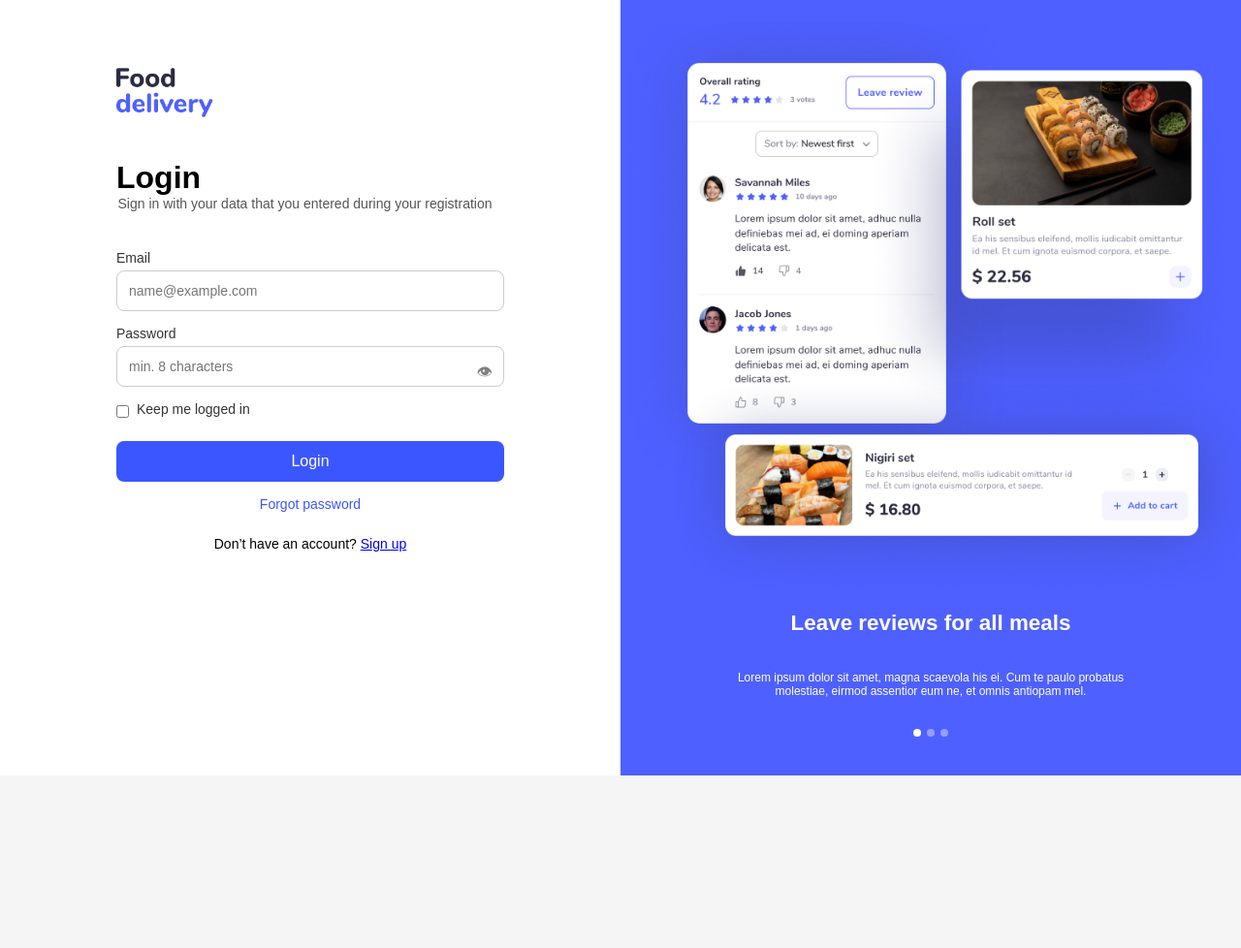
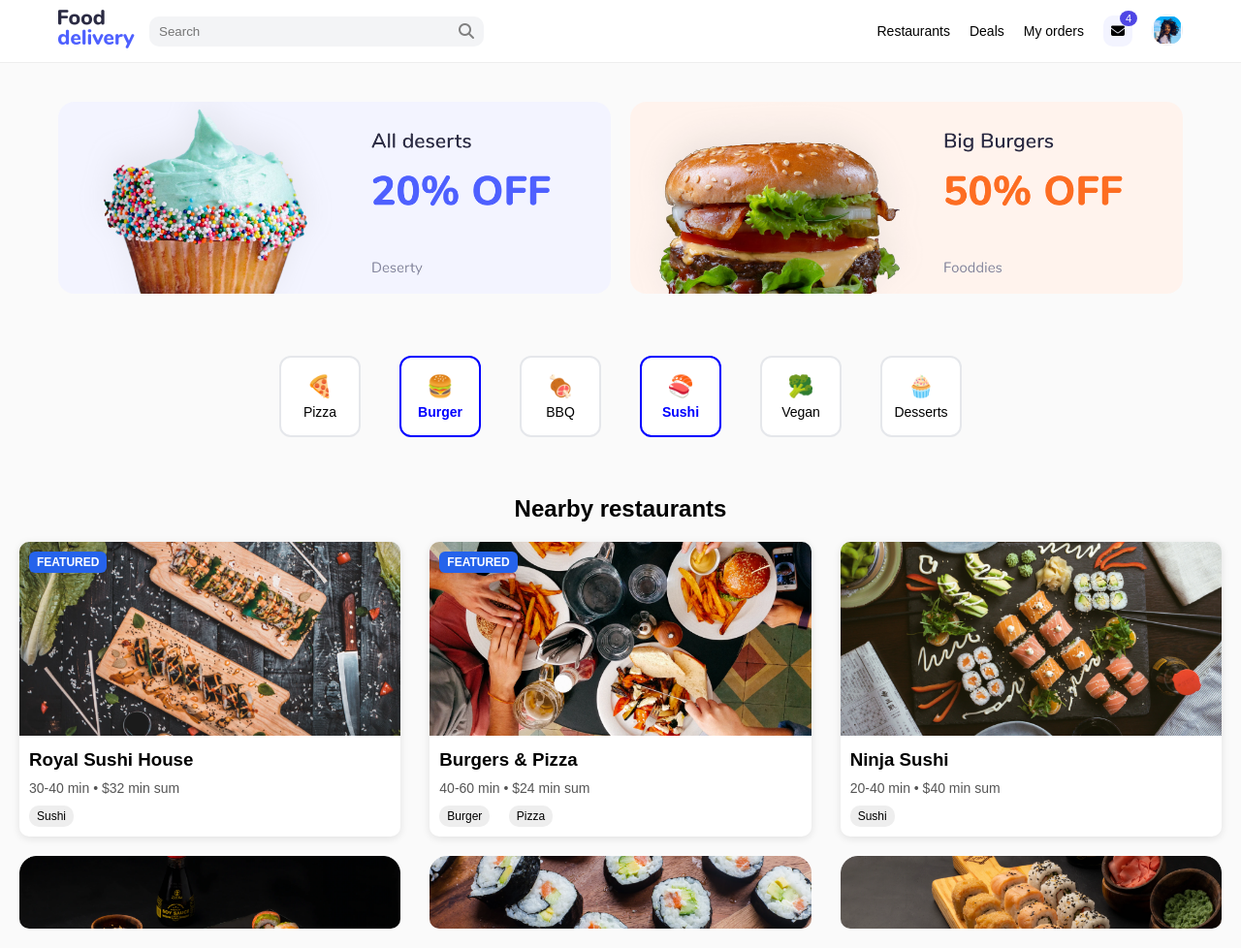
Before and after one commit to AlexandruGol/1, a plain HTML site: page index.html in a window 1280 px wide. Shown: the whole page at 97% size. Before the commit the page ends 800 px from the top, so only its background shows below. Drawn offline with Linux system fonts and the light colour scheme.

Commit message:
Add files via upload

```diff
--- a/index.html
+++ b/index.html
@@ -1,69 +1,103 @@
 <!DOCTYPE html>
 <html lang="en">
-
 <head>
   <meta charset="UTF-8">
   <meta name="viewport" content="width=device-width, initial-scale=1.0">
+  <title>Food Delivery</title>
   <link rel="stylesheet" href="style.css">
-  <link rel="shortcut icon" href="Food del.png">
-  <title>Food delivery 1</title>
+  <link rel="stylesheet" href="https://cdnjs.cloudflare.com/ajax/libs/font-awesome/6.4.0/css/all.min.css">
+  <link rel="icon" href="Food del.png">
 </head>
-
 <body>
-  <main class="container">
-
-    <!-- Stânga: Login -->
-    <section class="left">
-      <div>
-        <img src="Food del.png" alt="Logo Food Delivery" class="logo">
+<main>
+  <!-- Navbar -->
+  <header>
+    <div class="navbar">
+      <!-- Left -->
+      <div class="left-side">
+        <div class="logo">
+          <img src="Food del.png" alt="Logo">
         </div>
-        <h1>Login</h1>
-        <p class="subtitle">Sign in with your data that you entered during your registration</p>
-      <div class="login-box">
-        <label>Email</label>
-        <input type="email" placeholder="name@example.com">
-
-        <label>Password</label>
-        <div class="password-wrapper">
-          <input type="password" placeholder="min. 8 characters">
-          <span class="toggle-password">👁</span>
+        <div class="search-box">
+          <input type="text" placeholder="Search">
+          <i class="fa fa-search"></i>
+        </div>
       </div>
 
-        <div class="checkbox-row">
-          <input type="checkbox" id="keepLoggedIn">
-          <label for="keepLoggedIn">Keep me logged in</label>
+      <!-- Right -->
+      <div class="nav-links">
+        <a href="#">Restaurants</a>
+        <a href="#">Deals</a>
+        <a href="#">My orders</a>
+
+        <div class="notif">
+          <i class="fa fa-envelope"></i>
+          <span>4</span>
         </div>
 
-        <button>Login</button>
-        <a href="#" class="forgot">Forgot password</a>
+        <div class="profile">
+          <img src="profile.png" alt="Profile">
+        </div>
+      </div>
+    </div>
+  </header>
+
+  <!-- Promo banners -->
+  <section class="banners">
+    <div class="banner">
+      <img src="des.png" alt="desserts">
     </div>
 
-      <p class="signup">Don’t have an account? <a href="#">Sign up</a></p>
+    <div class="banner">
+      <img src="bur.png" alt="burger">
+    </div>
   </section>
 
-    <!-- Dreapta: Imagini + text -->
-    <section class="right">
+  <!-- Categories -->
+  <section class="categories">
+    <div class="category"><span>🍕</span><p>Pizza</p></div>
+    <div class="category active"><span>🍔</span><p>Burger</p></div>
+    <div class="category"><span>🍖</span><p>BBQ</p></div>
+    <div class="category active"><span>🍣</span><p>Sushi</p></div>
+    <div class="category"><span>🥦</span><p>Vegan</p></div>
+    <div class="category"><span>🧁</span><p>Desserts</p></div>
+  </section>
 
-      <div class="images-wrapper">
-        <img src="image copy.png" alt="comments" id="com">
-        <img src="image copy 3.png" alt="rol set" id="rol">
-        <img src="image.png" alt="nigiri" id="nigiri">
+  <!-- Restaurants -->
+  <section class="restaurants">
+    <h2>Nearby restaurants</h2>
+    <div class="cards">
+      <div class="card featured">
+        <span class="featured-badge">FEATURED</span>
+        <img src="royal.png" alt="Royal Sushi House">
+        <h3>Royal Sushi House</h3>
+        <p>30-40 min • $32 min sum</p>
+        <span class="tag">Sushi</span>
       </div>
 
-      <h2>Leave reviews for all meals</h2>
-      <p id="Lorem">
-        Lorem ipsum dolor sit amet, magna scaevola his ei. Cum te paulo probatus molestiae,
-        eirmod assentior eum ne, et omnis antiopam mel.
-      </p>
-
-      <div class="dots">
-        <span class="dot active"></span>
-        <span class="dot"></span>
-        <span class="dot"></span>
+      <div class="card featured">
+        <span class="featured-badge">FEATURED</span>
+        <img src="bur&pi.png" alt="Burgers & Pizza">
+        <h3>Burgers & Pizza</h3>
+        <p>40-60 min • $24 min sum</p>
+        <span class="tag">Burger</span>
+        <span class="tag">Pizza</span>
       </div>
 
+      <div class="card">
+        <img src="ninja.png" alt="Ninja Sushi">
+        <h3>Ninja Sushi</h3>
+        <p>20-40 min • $40 min sum</p>
+        <span class="tag">Sushi</span>
+      </div>
+    </div>
+
+    <div class="cards extra-images">
+      <img src="roly.png" alt="" id="roly">
+      <img src="bu.png" alt="" id="bu">
+      <img src="ni.png" alt="" id="ni">
+    </div>
   </section>
 </main>
 </body>
-
 </html>
--- a/style.css
+++ b/style.css
@@ -1,286 +1,244 @@
-/* Reset */
-* {
-  box-sizing: border-box;
+body {
   margin: 0;
-  padding: 0;
+  font-family: Arial, sans-serif;
+  background: #fafafa;
 }
 
-body {
-  font-family: Arial, sans-serif;
-  background: #f5f5f5;
+/* Navbar */
+.navbar {
+  display: flex;
+  align-items: center;
+  justify-content: space-between;
+  padding: 10px 20px;
+  border-bottom: 1px solid #eee;
+  background: white;
+  flex-wrap: wrap;
 }
 
-/* Layout principal */
-.container {
+.left-side {
   display: flex;
-  flex-wrap: wrap;
-  min-height: 100vh;
+  align-items: center;
+  gap: 15px;
 }
 
-/* ---------------- Stânga ---------------- */
-.left {
-  flex: 1 1 400px;
-  background: white;
-  padding: 30px 30px 40px; /* ↑ am mărit padding-top ca să coboare login */
+.logo img {
+  height: 40px;
 }
 
-
-
-.logo {
-  width: 100px;
-  height: auto;
-  margin-left: 90px;
-  margin-top: 40px;
-}
-
-h1 {
-  font-size: 2rem;
-  margin-left: 90px;
-  margin-top: 40px;
-}
-
-.subtitle {
-  font-size: 14px;
-  color: #555;
-  text-align: left;
-  margin-bottom: 20px;
-  padding-left: 5px;
-  margin-left: 86.5px;
-}
-
-.login-box {
-  max-width: 400px;
-  margin: 40px auto 0;
-}
-
-label {
-  display: block;
-  font-size: 14px;
-  margin-bottom: 5px;
-  color: #333;
-}
-
-input[type="email"],
-input[type="password"] {
-  width: 100%;
-  padding: 12px;
-  border: 1px solid #ccc;
-  border-radius: 8px;
-  margin-bottom: 15px;
-  font-size: 14px;
-}
-
-.password-wrapper {
+.search-box {
+  display: flex;
+  align-items: center;
   position: relative;
 }
 
-.password-wrapper .toggle-password {
+.search-box input {
+  padding: 8px 35px 8px 10px;
+  border: none;
+  border-radius: 10px;
+  background: #f3f4f6;
+  width: 200px;
+}
+
+.search-box i {
   position: absolute;
-  right: 12px;
-  top: 50%;
-  transform: translateY(-50%);
-  cursor: pointer;
+  right: 10px;
   color: gray;
 }
 
-.checkbox-row {
+.nav-links {
   display: flex;
   align-items: center;
-  margin-bottom: 20px;
+  gap: 20px;
+  font-size: 14px;
+  flex-wrap: wrap;
+}
+.nav-links a {
+  text-decoration: none;
+  color: black;
 }
 
-.checkbox-row label {
-  margin-left: 8px;
+.notif {
+  position: relative;
+  background: #f3f4ff;
+  padding: 8px;
+  border-radius: 10px;
+}
+.notif span {
+  position: absolute;
+  top: -5px;
+  right: -5px;
+  background: #4f46e5;
+  color: white;
+  font-size: 11px;
+  padding: 2px 6px;
+  border-radius: 50%;
+}
+
+.profile img {
+  width: 32px;
+  height: 32px;
+  border-radius: 50%;
+}
+
+/* Banners */
+.banners {
+  display: grid;
+  grid-template-columns: 1fr;
+  gap: 20px;
+  padding: 20px;
+}
+.banner {
+  position: relative;
+  overflow: hidden;
+  border-radius: 12px;
+}
+.banner img {
+  width: 100%;
+  border-radius: 12px;
+}
+.banner-text {
+  position: absolute;
+  top: 20px;
+  left: 20px;
+  color: black;
+}
+.banner-text h3 {
+  margin: 5px 0;
+  font-size: 22px;
+  font-weight: bold;
+  color: #e63946;
+}
+
+/* Categories */
+.categories {
+  display: flex;
+  gap: 15px;
+  margin: 20px;
+  flex-wrap: wrap;
+  justify-content: center;
+}
+.category {
+  display: flex;
+  flex-direction: column;
+  align-items: center;
+  justify-content: center;
+  min-width: 80px;
+  height: 80px;
+  border: 2px solid #e5e7eb;
+  border-radius: 12px;
+  cursor: pointer;
+  transition: 0.2s;
+  font-size: 22px;
+  background: white;
+}
+.category p {
+  margin: 5px 0 0;
   font-size: 14px;
 }
-
-button {
-  width: 100%;
-  padding: 12px;
-  background: #3b56ff;
-  color: white;
-  font-size: 16px;
-  border: none;
-  border-radius: 8px;
-  cursor: pointer;
-  margin-bottom: 15px;
-  transition: 0.3s;
+.category:hover {
+  border-color: blue;
+  transform: scale(1.05);
+}
+.category.active {
+  border-color: blue;
+}
+.category.active p {
+  color: blue;
+  font-weight: bold;
 }
 
-button:hover {
-  background: #2a3bd6;
+/* Restaurants */
+.restaurants {
+  padding: 20px;
+}
+.restaurants h2 {
+  margin-bottom: 20px;
+  text-align: center;
+}
+.cards {
+  display: grid;
+  grid-template-columns: 1fr;
+  gap: 20px;
+}
+.card {
+  background: #fff;
+  border-radius: 10px;
+  overflow: hidden;
+  box-shadow: 0 2px 8px rgba(0,0,0,0.1);
+  transition: transform 0.2s;
+  position: relative;
+}
+.card:hover {
+  transform: translateY(-5px);
+}
+.card img {
+  width: 100%;
+  height: 160px;
+  object-fit: cover;
+}
+.card h3 {
+  margin: 10px;
+}
+.card p {
+  margin: 0 10px 10px;
+  font-size: 14px;
+  color: #555;
+}
+.tag {
+  display: inline-block;
+  margin: 0 5px 10px 10px;
+  padding: 4px 8px;
+  font-size: 12px;
+  background: #eee;
+  border-radius: 10px;
 }
 
-.forgot {
-  display: block;
-  text-align: center;
-  font-size: 14px;
-  color: #3b56ff;
-  text-decoration: none;
-  margin-bottom: 25px;
+/* FEATURED badge */
+.featured-badge {
+  position: absolute;
+  top: 10px;
+  left: 10px;
+  background: #2563eb;
+  color: #fff;
+  font-size: 12px;
+  font-weight: bold;
+  padding: 4px 8px;
+  border-radius: 6px;
 }
 
-.signup {
+/* Extra images (cum aveai tu) */
+.extra-images {
+  display: grid;
+  grid-template-columns: repeat(auto-fit, minmax(260px, 1fr));
+  gap: 20px;
   margin-top: 20px;
-  font-size: 14px;
-  text-align: center;
+}
+#roly, #bu, #ni {
+  width: 100%;
+  border-radius: 10px;
+  object-fit: cover;
 }
 
-
-.right {
-  flex: 1 1 400px;
-  background: #4E60FF;
-  color: white;
-  padding: 40px 20px;
-  position: relative;
-  overflow: hidden;
-}
-
-.images-wrapper img {
-  position: absolute;
-  border: none;
-  border-radius: 0;
-  box-shadow: none;
-}
-
-#com {
-  top: 3%;
-  left: 0.1%;
-  width: 63%;
-}
-
-#rol {
-  top: 8%;
-  right: 1%;
-  width: 60%;
-}
-
-#nigiri {
-  bottom: 23%;
-  left: 7%;
-  width: 96%; }
-
-/* Text suprapus */
-.right h2 {
-  position: absolute;
-  bottom: 18%;
-  left: 50%;
-  transform: translateX(-50%);
-  width: 80%;
-  font-size: 1.4rem;
-  text-align: center;
-}
-
-#Lorem {
-  position: absolute;
-  bottom: 10%;
-  left: 50%;
-  transform: translateX(-50%);
-  width: 70%;
-  text-align: center;
-  font-size: 12px;
-}
-/* Dots */
-.dots {
-  position: absolute;
-  bottom: 5%;
-  left: 50%;
-  transform: translateX(-50%);
-  display: flex;
-  gap: 6px;
-}
-
-.dot {
-  width: 8px;
-  height: 8px;
-  border-radius: 50%;
-  background: rgba(255,255,255,0.4);
-}
-
-.dot.active {
-  background: #ffffff;
-}
-
-/* ---------------- Responsive ---------------- */
-
-
-@media (max-width: 1024px) {
-  .container {
-    flex-direction: column;
+/* ✅ Desktop ≥1024px */
+@media (min-width: 1024px) {
+  .navbar {
+    padding: 10px 60px;
   }
-
-  .left, .right {
-    flex: 1 1 100%;
-    padding: 20px;
+  .search-box input {
+    width: 300px;
   }
-
-  .logo {
-    width: 50px;
+  .banners {
+    grid-template-columns: repeat(2, 1fr);
+    padding: 40px 60px;
   }
-
-  .logo-login h1 {
-    font-size: 1.8rem;
+  .categories {
+    gap: 40px;
   }
-
-  .images-wrapper {
-    display: grid;
-    grid-template-columns: repeat(auto-fit, minmax(150px, 1fr));
-    gap: 15px;
-    position: static;
-    margin-bottom: 20px;
+  .restaurants .cards {
+    grid-template-columns: repeat(3, 1fr);
+    gap: 30px;
   }
-
-  .images-wrapper img {
-    position: static;
-    width: 100%;
-  }
-
-  .right h2, #Lorem, .dots {
-    position: static;
-    transform: none;
-    text-align: center;
-    margin: 10px auto;
-  }
-
-  .right h2 {
-    font-size: 1.3rem;
-  }
-
-  #Lorem {
-    font-size: 13px;
-    max-width: 90%;
-  }
-
-  .dots {
-    margin-top: 8px;
+  .card img {
+    height: 200px;
   }
 }
-
-
-@media (max-width: 600px) {
-  .logo-login {
-    flex-direction: column;
-    gap: 6px;
-    justify-content: center;
-  }
-
-  .logo {
-    width: 45px;
-  }
-
-  .logo-login h1 {
-    font-size: 1.5rem;
-  }
-
-  .right h2 {
-    font-size: 1.1rem;
-  }
-
-  #Lorem {
-    font-size: 11px;
-  }
-
-  .dots {
-    margin-top: 6px;
-  }
-}
```
Also changed, not shown: bu.png (added), bur&pi.png (added), bur.png (added), des.png (added), ni.png (added), ninja.png (added), profile.png (added), roly.png (added), royal.png (added). Lines whose indentation alone changed are shown as unchanged.
